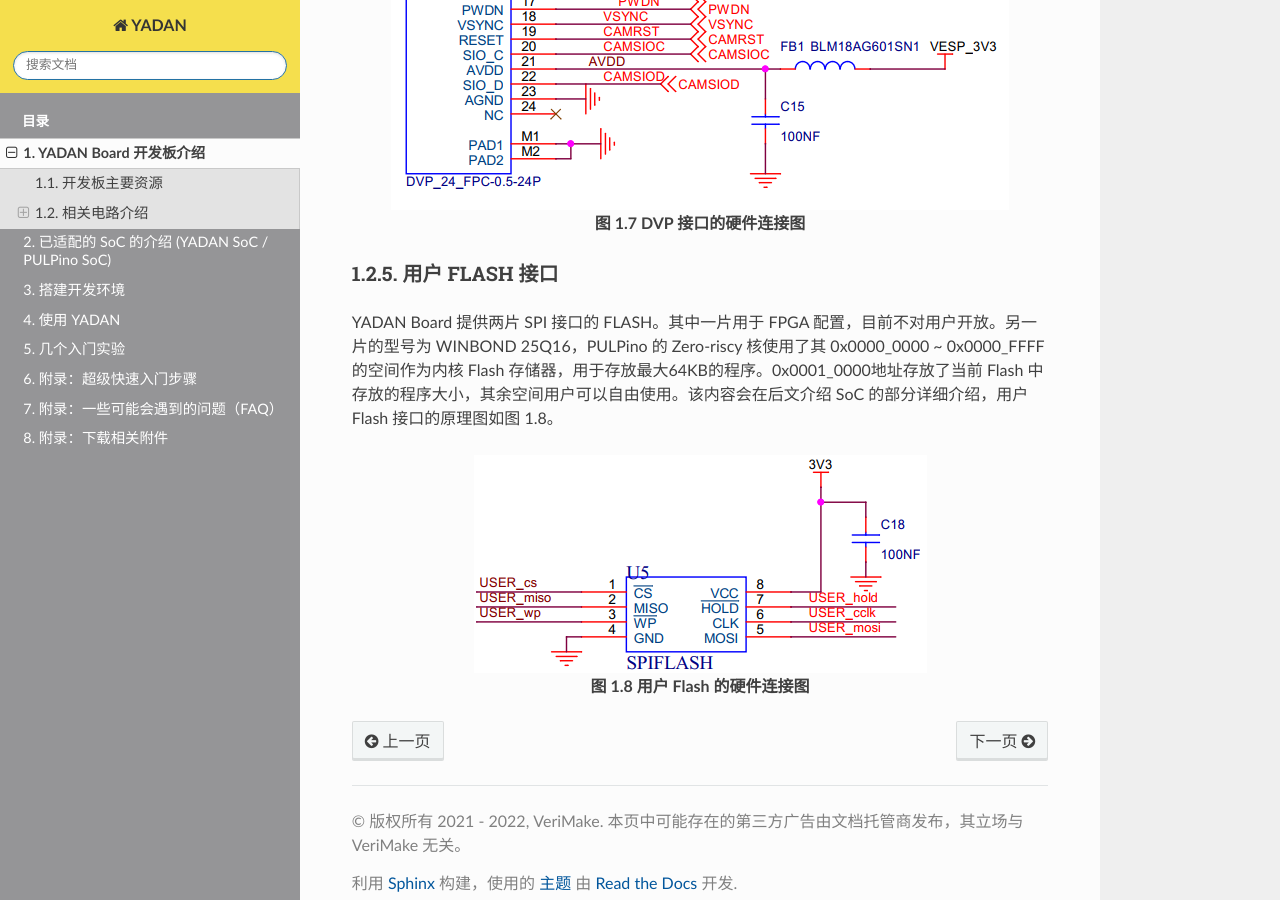
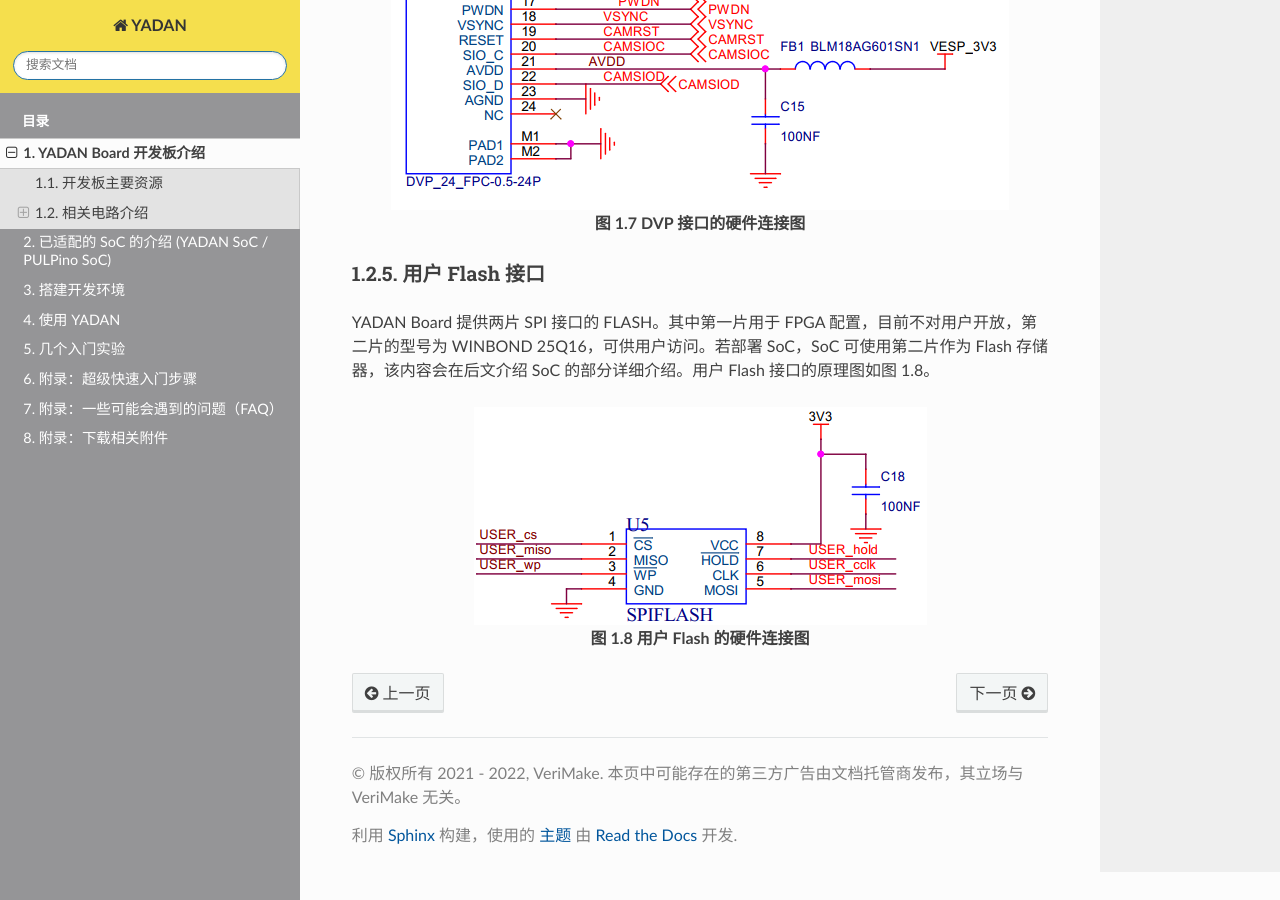
Before and after one commit to CSY-tvgo/YADAN-Docs, a Sphinx documentation site: the page built from docs/source/chap1.md, in a window 1280 px wide and 900 px high, scrolled down 6852 px. Built offline with Sphinx 7.4.7 and the Read the Docs theme 2.0.0, drawn with Linux system fonts in a browser that asks for light colours; comment, search, counter and statistics services are not loaded.

Commit message:
update chap1.md

```diff
--- a/docs/source/chap1.md
+++ b/docs/source/chap1.md
@@ -145,7 +145,7 @@ YADAN Board 提供一个 DVP 摄像头接口，可连接 OV2640 等摄像头。
 **<center>![图 1.7 DVP 接口的硬件连接图](imgs/img_01_07.png)
 图 1.7 DVP 接口的硬件连接图</center>**
 
-### 用户 FLASH 接口
-YADAN Board 提供两片 SPI 接口的 FLASH。其中一片用于 FPGA 配置，目前不对用户开放。另一片的型号为 WINBOND 25Q16，PULPino 的 Zero-riscy 核使用了其 0x0000_0000 ~ 0x0000_FFFF 的空间作为内核 Flash 存储器，用于存放最大64KB的程序。0x0001_0000地址存放了当前 Flash 中存放的程序大小，其余空间用户可以自由使用。该内容会在后文介绍 SoC 的部分详细介绍，用户 Flash 接口的原理图如图 1.8。
+### 用户 Flash 接口
+YADAN Board 提供两片 SPI 接口的 FLASH。其中第一片用于 FPGA 配置，目前不对用户开放，第二片的型号为 WINBOND 25Q16，可供用户访问。若部署 SoC，SoC 可使用第二片作为 Flash 存储器，该内容会在后文介绍 SoC 的部分详细介绍。用户 Flash 接口的原理图如图 1.8。
 **<center>![图 1.8 用户 Flash 的硬件连接图](imgs/img_01_08.png)
 图 1.8 用户 Flash 的硬件连接图</center>**
```
